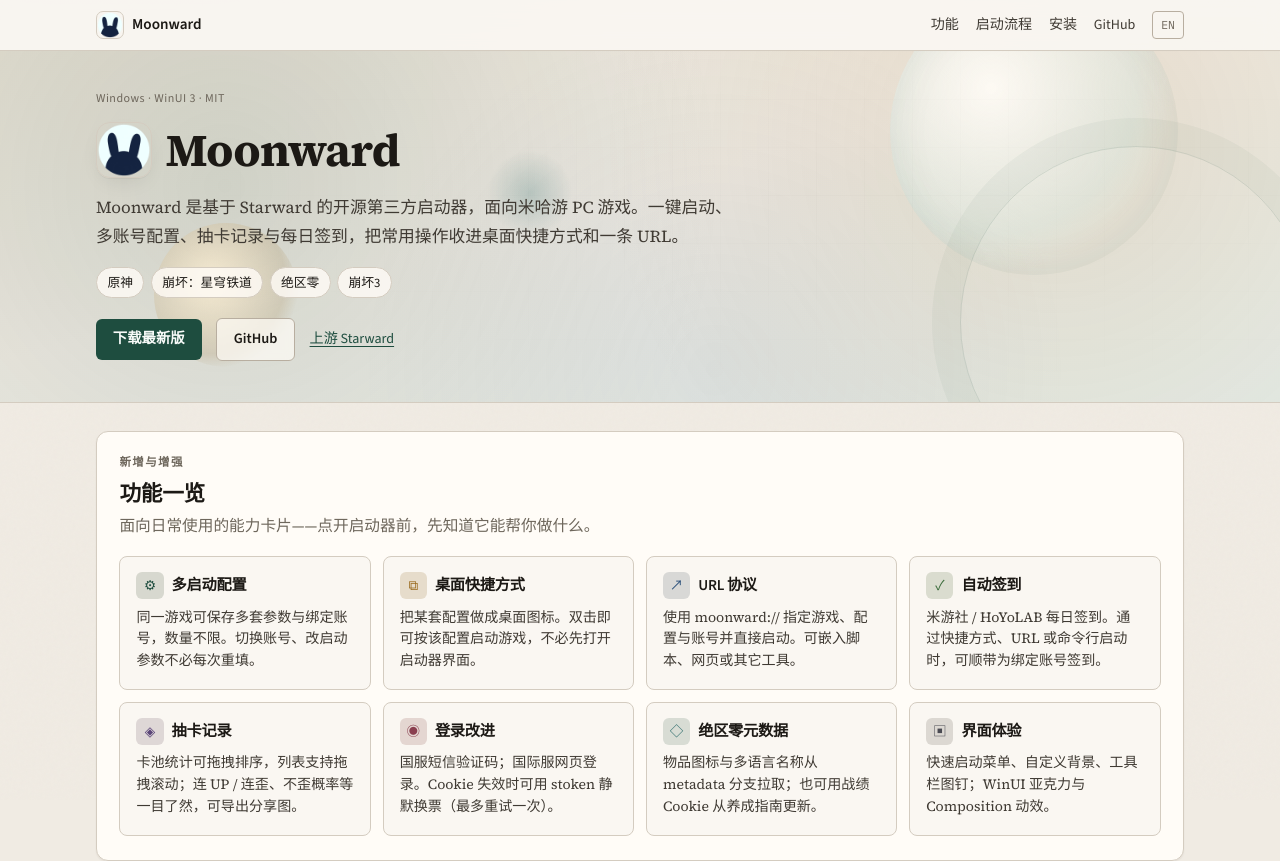
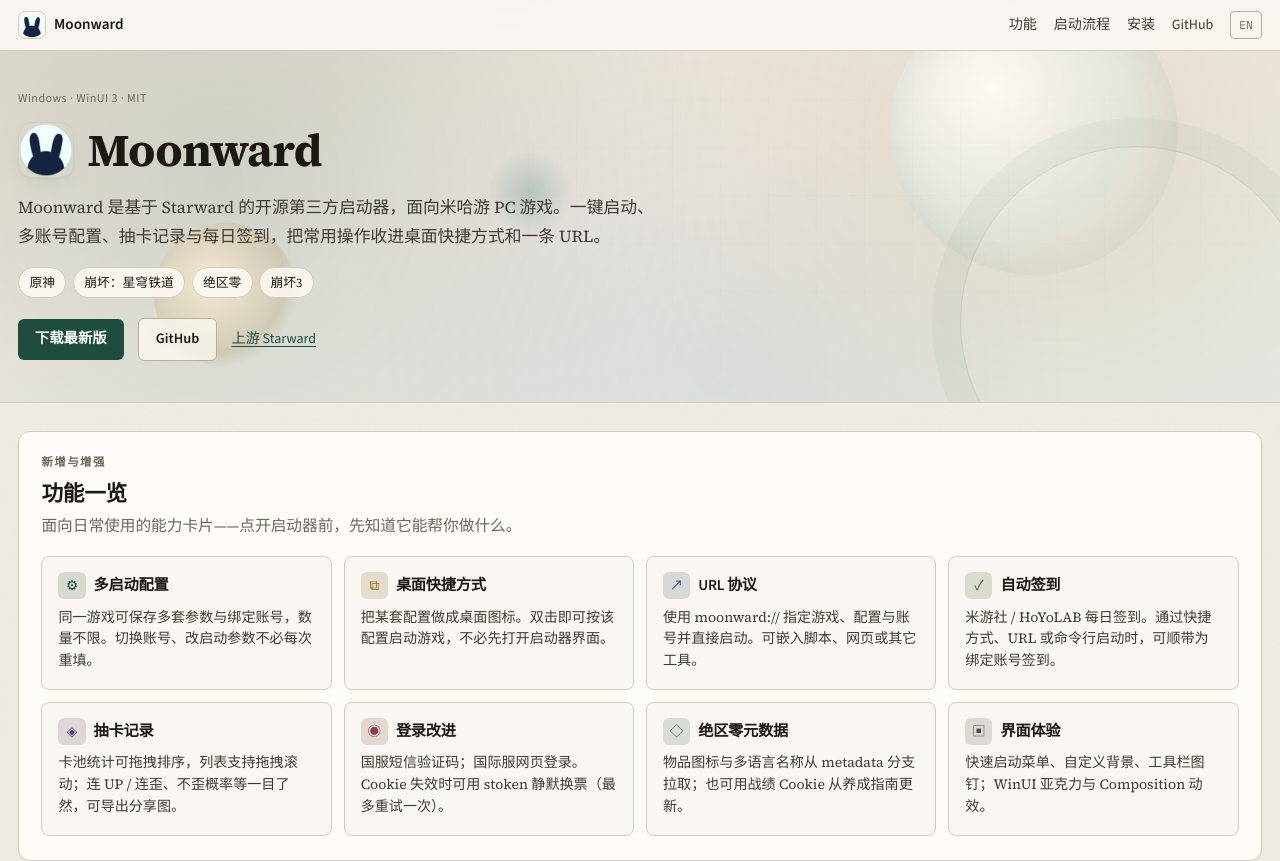
Before and after one commit to TurmoilZoom/Moonward, a Vue app: page / in a window 1280 px wide. Shown: the top 861 px of the page. Built offline with nearby package versions, Linux system fonts and the light colour scheme.

Commit message:
style(site): widen homepage content max-width
Increase --max from 68rem to 88rem so the main column uses more
horizontal space at 100% zoom, reducing large side margins.

```diff
--- a/src/styles/global.css
+++ b/src/styles/global.css
@@ -26,7 +26,7 @@
   --cyan: #2a6a6a;
   --slate: #4a4a52;
 
-  --max: 68rem;
+  --max: 88rem;
   --radius: 12px;
   --radius-sm: 8px;
 
```
Also changed, not shown: 4 other files (tests, documents, lock files or other folders).
